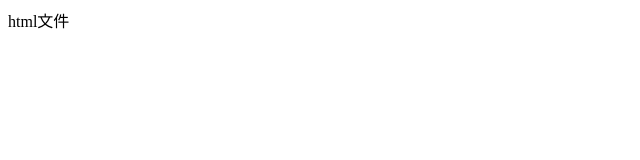
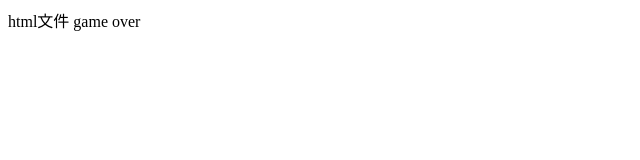
Before and after one commit to zhangying9409/text01, a plain HTML site: page index.html in a window 1280 px wide. Shown: the full height of the page, 0-640 px from the left. Drawn offline with Linux system fonts and the light colour scheme.

Commit message:
再次完成

```diff
--- a/index.html
+++ b/index.html
@@ -6,5 +6,6 @@
 </head>
 <body>
     html文件
+    game over
 </body>
 </html>
```
